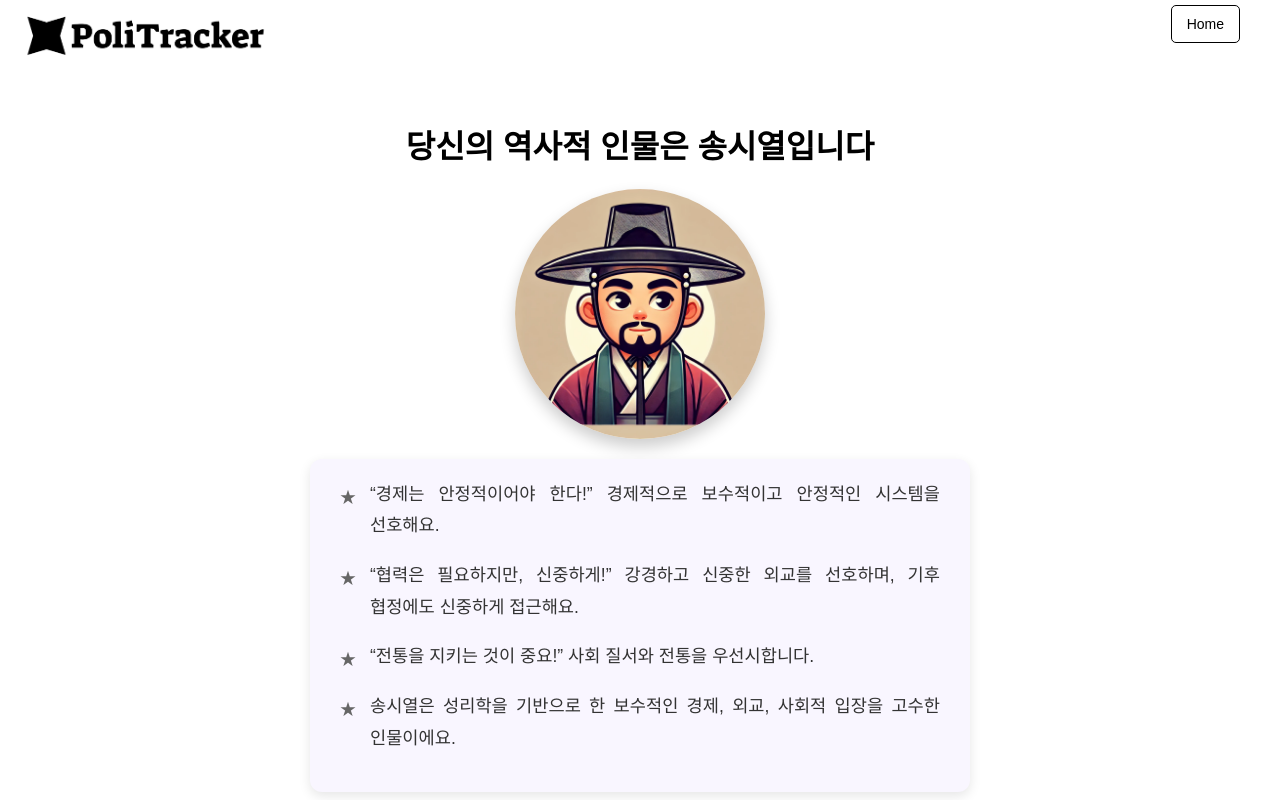
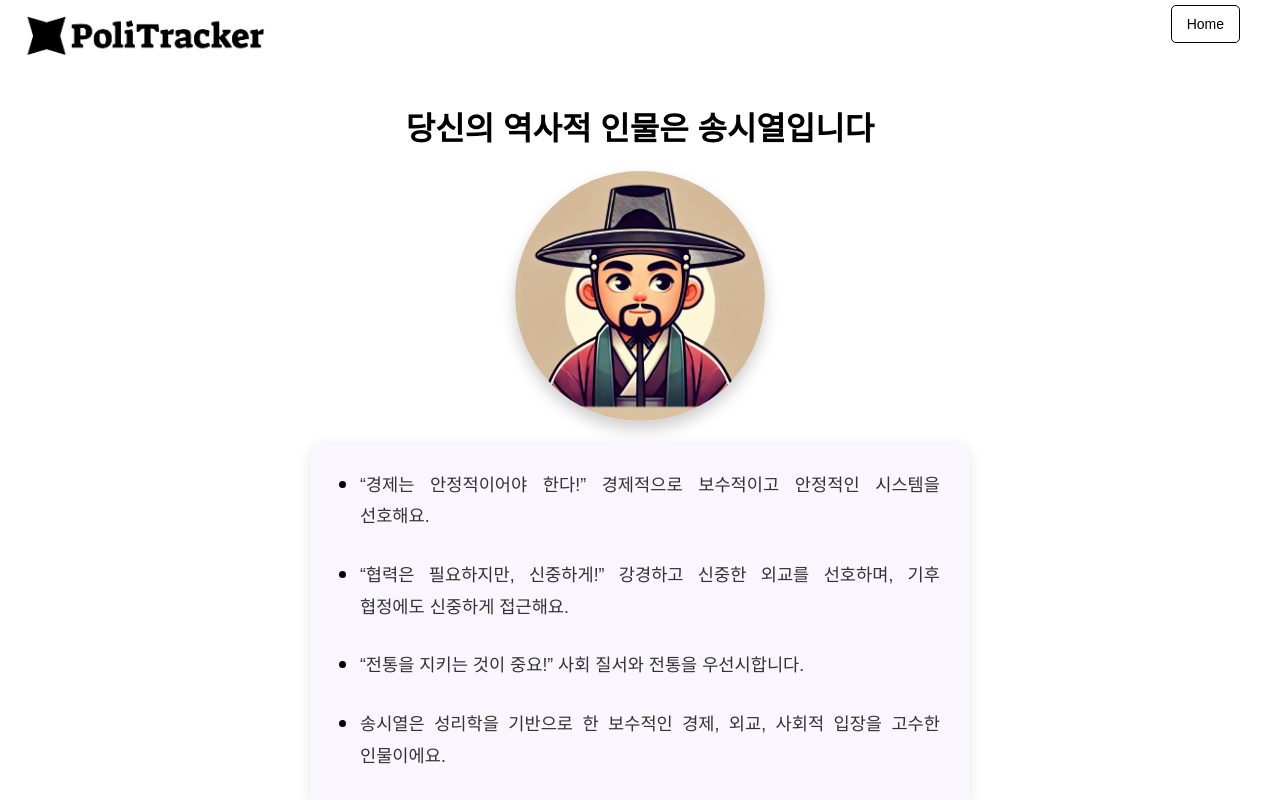
Before and after one commit to Co-Deep-Project/Frontend, a React (Create React App) app in the folder co-deep-frontend(Final)/: page /result in a window 1280 px wide. Shown: the top 800 px of the page. Built offline with nearby package versions, Linux system fonts and the light colour scheme.

Commit message:
결과화면에서 글머리기호 수정

```diff
--- a/co-deep-frontend(Final)/src/mbti/ResultScreen.css
+++ b/co-deep-frontend(Final)/src/mbti/ResultScreen.css
@@ -53,30 +53,25 @@
   color: #8455b3; /* 보라색으로 강조 */
   font-weight: bold; /* 강조된 텍스트 굵게 */
 }
-/* 글머리 기호 대체 */
-/* 글머리 기호 대체 */
+
+
 .description-container ul {
-  list-style-type: none; /* 기본 글머리 기호 제거 */
-  padding: 0; /* 여백 제거 */
+  list-style-type: disc; /* 원형 기호 */
+  padding-left: 20px; /* 기본 왼쪽 여백 */
   margin: 0;
 }
 
 .description-container li {
-  margin-bottom: 18px; /* 항목 간 간격 */
-  font-weight: 400; /* 글씨 굵기 */
-  color: #333; /* 텍스트 색상 */
-  position: relative; /* 아이콘 위치를 위해 부모 설정 */
-  padding-left: 30px; /* 아이콘과 텍스트 간격 */
-  line-height: 1.8; /* 줄 간격 */
+  margin-bottom: 18px; /* 항목 간격 */
+  font-weight: 400;
+  color: #333;
+  line-height: 1.8;
+  position: relative;
 }
 
-.description-container li::before {
-  content: "★"; /* 검정색 별 기호 추가 */
-  color: #666; /* 연한 검정색 */
-  font-size: 1rem; /* 별 크기 */
-  position: absolute; /* 텍스트 왼쪽에 배치 */
-  left: 0; /* 왼쪽으로 정렬 */
-  top: 5px; /* 텍스트와 수평 조정 */
+.description-container li::marker {
+  font-size: 1.5rem; /* 글머리 기호 크기 키우기 */
+  color: black; /* 글머리 기호 색상 */
 }
 
 .result-description {
```
